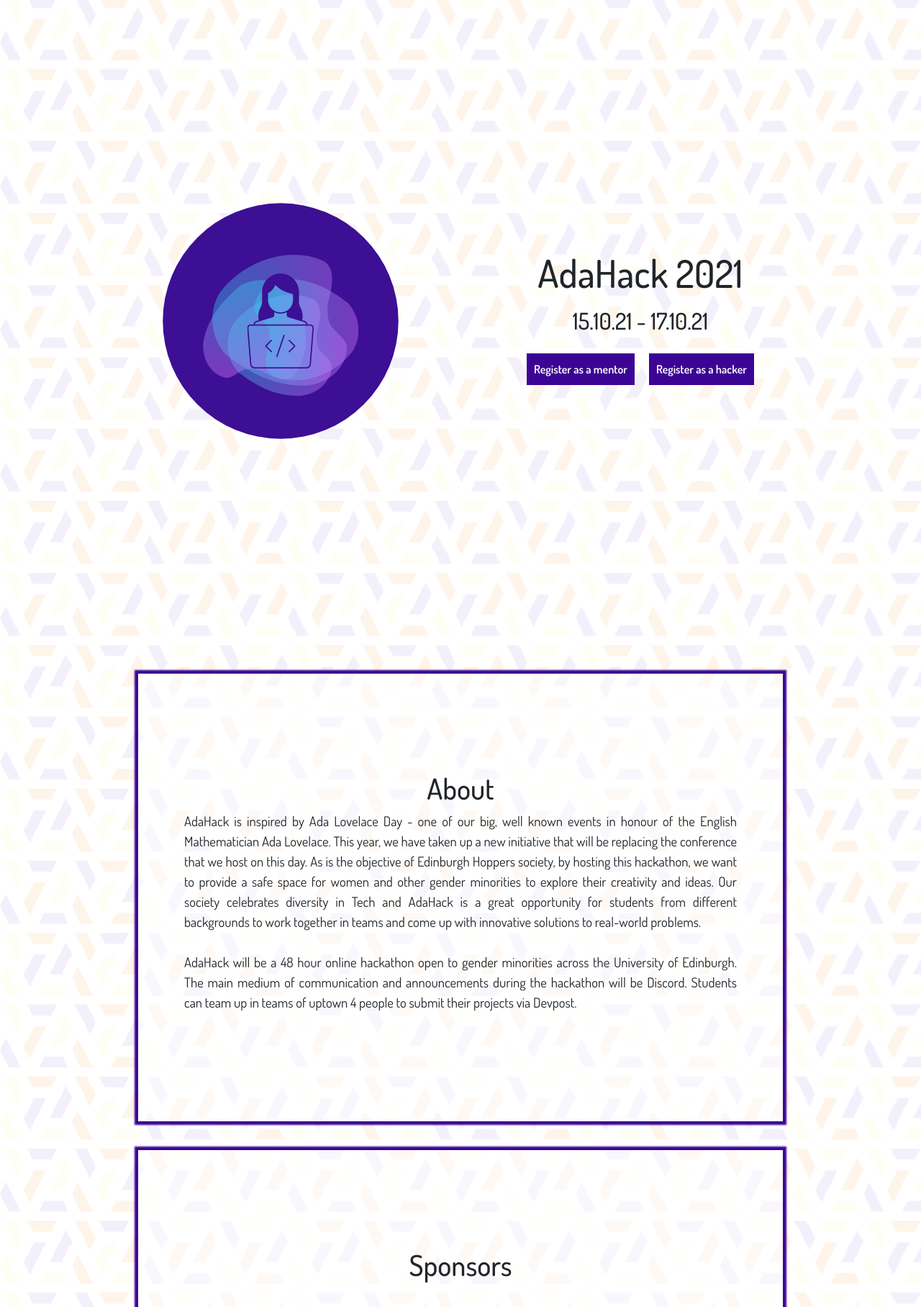
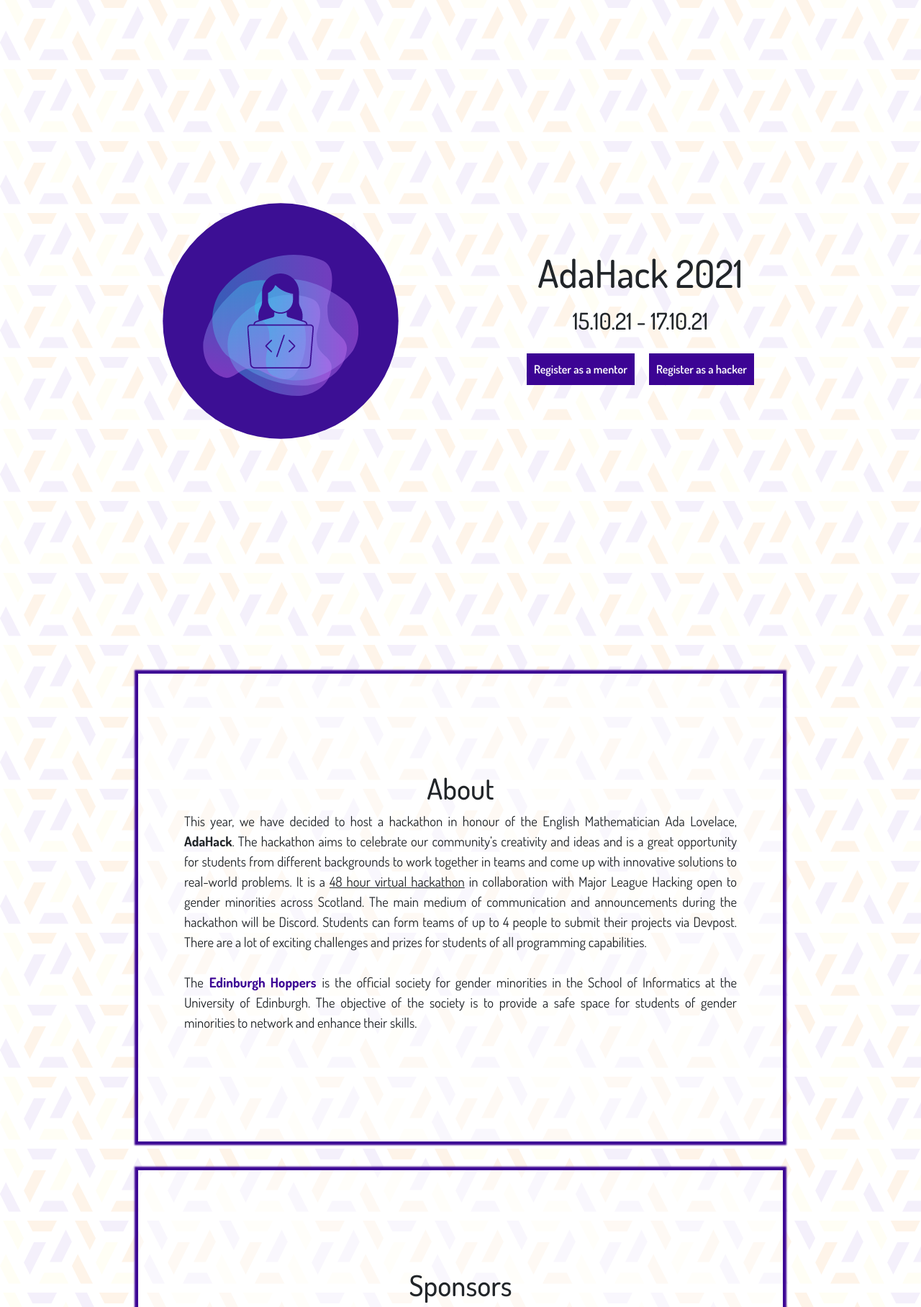
Before and after one commit to edinburgh-hoppers/adahack24, a Jekyll site: the page built from _pages/index.html, in a window 1280 px wide, cut to the strip 104-1920 px from the top of the page. Shown: the whole strip at 72% size. Built offline with Jekyll 4.4.1, drawn with Linux system fonts in a browser that asks for light colours; nearby versions of some CDN libraries; some of the changed text lies outside the part shown.

Commit message:
major text changes

```diff
--- a/_includes/about-us.html
+++ b/_includes/about-us.html
@@ -2,6 +2,22 @@
 
 <div class="about container-fluid" id="about"  >
     <h1 >About</h1>
-    <p>AdaHack is inspired by Ada Lovelace Day - one of our big, well known events in honour of the English Mathematician Ada Lovelace. This year, we have taken up a new initiative that will be replacing the conference that we host on this day. As is the objective of Edinburgh Hoppers society, by hosting this hackathon, we want to provide a safe space for women and other gender minorities to explore their creativity and ideas. Our society celebrates diversity in Tech and AdaHack is a great opportunity for students from different backgrounds to work together in teams and come up with innovative solutions to real-world problems.<br><br>
-    AdaHack will be a 48 hour online hackathon open to gender minorities across the University of Edinburgh. The main medium of communication and announcements during the hackathon will be Discord. Students can team up in teams of uptown 4 people to submit their projects via Devpost.</p>
+    <p>This year, we have decided to host a hackathon in honour
+        of the English Mathematician Ada Lovelace, <b>AdaHack</b>.
+        The hackathon aims to celebrate our community’s creativity
+        and ideas and is a great opportunity for students from
+        different backgrounds to work together in teams and come
+        up with innovative solutions to real-world problems.
+        It is a <u>48 hour virtual hackathon</u> in collaboration with
+        Major League Hacking open to gender minorities across Scotland.
+        The main medium of communication and announcements during the hackathon will be Discord.
+        Students can form teams of up to 4 people to submit their projects via Devpost.
+        There are a lot of exciting challenges and prizes for students of all programming
+        capabilities. <br><br>
+        The <a href="https://edinburghhoppers.com" target="_blank">Edinburgh Hoppers</a> is the official society for gender
+        minorities in the School of Informatics at the University of
+         Edinburgh. The objective of the society is to provide a
+         safe space for students of gender minorities to network and
+         enhance their skills.
+        </p>
 </div>
--- a/_includes/faq.html
+++ b/_includes/faq.html
@@ -1,7 +1,19 @@
+{% assign faq = site.data.faq %}
+
 <div id = "faq" class="faq  container-fluid">
     <h1>Frequently asked questions</h1>
     <div class="wrapper">
+        {% for pair in faq %}
         <div class="qanda container">
+            <h4>Q: {{ pair.Q }}</h4>
+            <h5>A: {{ pair.A }}</h5>
+        </div>
+        {% endfor %}
+
+        <div class="qanda container">
+            <h4>Couldn't find an answer to your questions? Please contact us on <a href="mailto:adahack21@gmail.com" target="_blank">adahack21@gmail.com</a> to find out more!</h4>
+        </div>
+        <!-- <div class="qanda container">
             <h4>Q: I am a postgraduate student, can I participate?</h4>
             <h5>A: Yes you can! The hackathon is open to gender minorities studying at the University of Edinburgh.</h5>
         </div>
@@ -16,6 +28,6 @@
         <div class="qanda container">
             <h4>Q: I don’t have a team, can I join?</h4>
             <h5>A: Yes! We will have a discord channel with the sole purpose of helping you find   teamsmates, that will be active through out the hackathon. You can also submit an individual project</h5>
-        </div>
+        </div> -->
     </div>
 </div>
--- a/_includes/sponsors.html
+++ b/_includes/sponsors.html
@@ -1,6 +1,6 @@
 {% assign sponsors = site.data.sponsors %}
 
-<div class="sponsors container-fluid">
+<div id = "sponsors" class="sponsors container-fluid">
 <h1>Sponsors</h1>
 <section class="sponsors-grid">
     {% for company in sponsors %}
--- a/assets/css/style.scss
+++ b/assets/css/style.scss
@@ -136,6 +136,22 @@
     text-align: justify;
   }
 
+  a{
+    color: $indigo;
+    height: 100%;
+    font-weight: bold;
+    padding: 1px;
+  }
+
+  a:hover{
+    text-decoration: none;
+    box-shadow: 0 0 0px 2px $sunglow;
+    transition: box-shadow 100ms;
+    border-top-left-radius: 10px;
+    border-bottom-right-radius: 10px;
+  }
+
+
 }
 
 .hero-section{
@@ -256,6 +272,25 @@
     padding: 10px 0;
     display: grid;
     justify-content: start;
+    h4,h5{
+      line-height:1cm;
+    }
+  }
+
+  a{
+    color: $indigo;
+    height: 100%;
+    font-weight: bold;
+    padding-left: 2px;
+    padding-right: 2px;
+  }
+
+  a:hover{
+    text-decoration: none;
+    box-shadow: 0 0 0px 2px $sunglow;
+    transition: box-shadow 100ms;
+    border-top-left-radius: 10px;
+    border-bottom-right-radius: 10px;
   }
 }
 
```
Also changed, not shown: _data/faq.yml (added, +32 -0 lines).
